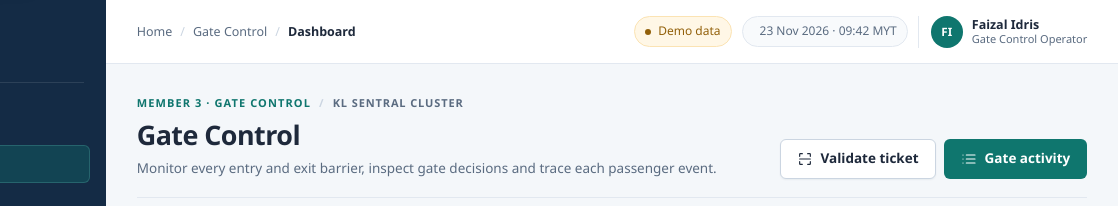
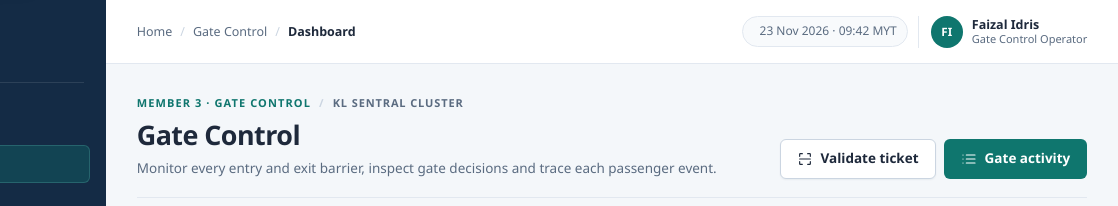
Before and after one commit to aizat40/Source-Code, a plain HTML site: page AFC-System/pages/gate-control.html in a window 1280 px wide. Shown: the top 206 px of the page, 162-1280 px from the left. Drawn offline with Linux system fonts and the light colour scheme.

Commit message:
Update gate-control.html

```diff
--- a/AFC-System/pages/gate-control.html
+++ b/AFC-System/pages/gate-control.html
@@ -46,9 +46,7 @@
       <a href="../index.html">Home</a><span class="crumbs__sep" aria-hidden="true">/</span><a href="gate-control.html">Gate Control</a><span class="crumbs__sep" aria-hidden="true">/</span><span class="crumbs__current" aria-current="page">Dashboard</span>
     </nav>
     <div class="topbar__meta">
-      <span class="pill pill--demo" title="This build is a static front-end prototype">
-        <span class="pill__dot" aria-hidden="true"></span><span class="pill__text">Demo data</span>
-      </span>
+
       <span class="pill topbar__clock"><svg viewBox="0 0 24 24" fill="none" stroke="currentColor" stroke-width="1.7" stroke-linecap="round" stroke-linejoin="round" aria-hidden="true"><circle cx="12" cy="12" r="9"/><path d="M12 7v5l3.5 2"/></svg>23 Nov 2026 · 09:42 MYT</span>
       <div class="user">
         <span class="avatar avatar--teal" aria-hidden="true">FI</span>
@@ -389,8 +387,7 @@
       <p class="hint mt-2">A denied exit keeps the barrier closed and raises a staff alert at
       the concourse console.</p></div></section>
 
-    <div class="alert alert--warning"><svg class="alert__icon" viewBox="0 0 24 24" fill="none" stroke="currentColor" stroke-width="1.7" stroke-linecap="round" stroke-linejoin="round" aria-hidden="true"><path d="M12 3 2.5 20h19L12 3Z"/><path d="M12 9v4M12 17h.01"/></svg><div><strong>Demonstration only</strong> Gate actions on this page are static. No barrier is driven, no fare is deducted and no event is written to a log.</div></div>
-  </div>
+
 </div>
 
 <div class="card mt-2">
```
